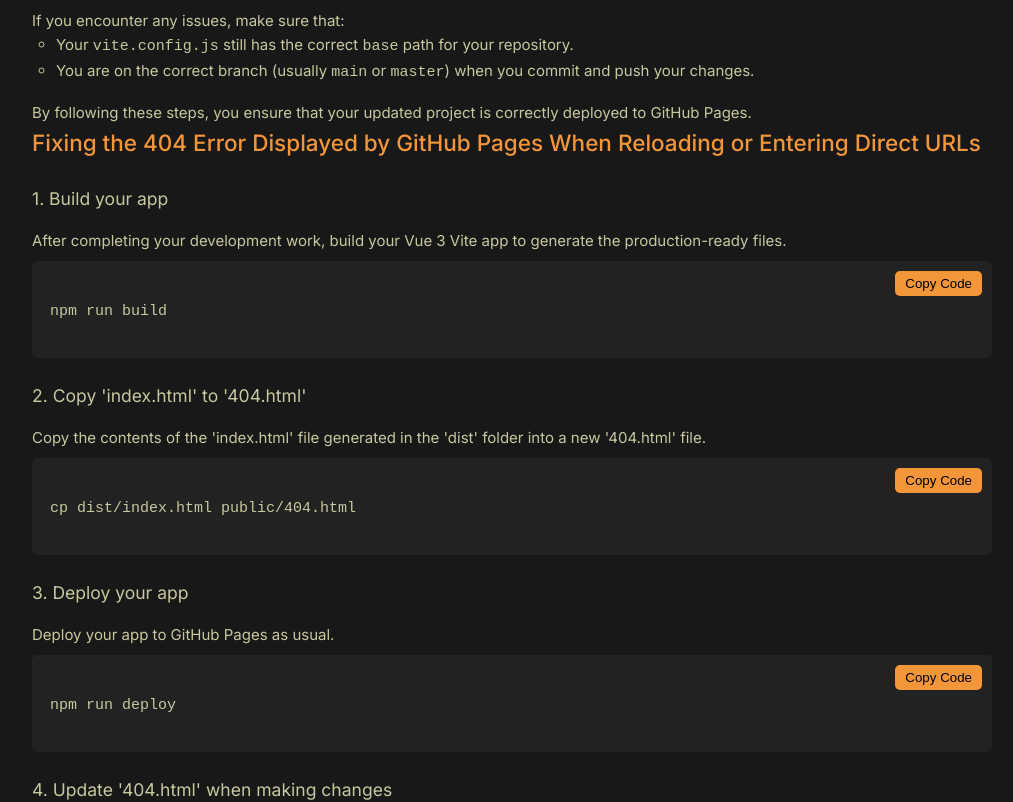
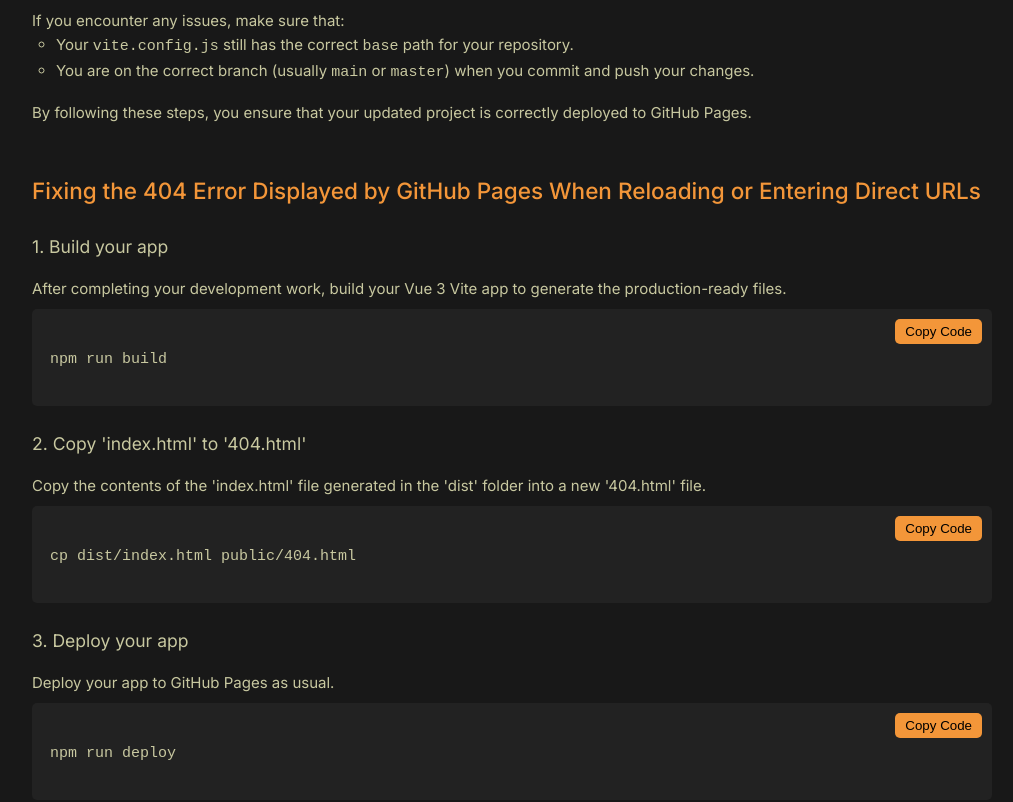
Before and after one commit to AllanKirui/vue-3-vite-github-deployment, a Vue app: page / in a window 1280 px wide. Shown: the part 5460-6262 px from the top of the page, without its empty margins (128-1141 px from the left). Built offline with nearby package versions, Linux system fonts and the light colour scheme.

Commit message:
Update global app styles

```diff
--- a/src/assets/main.css
+++ b/src/assets/main.css
@@ -103,7 +103,8 @@ h2 {
 }
 
 .guide-1,
-.guide-2 {
+.guide-2,
+.guide-3 {
   margin-top: 3rem;
 }
 
```
